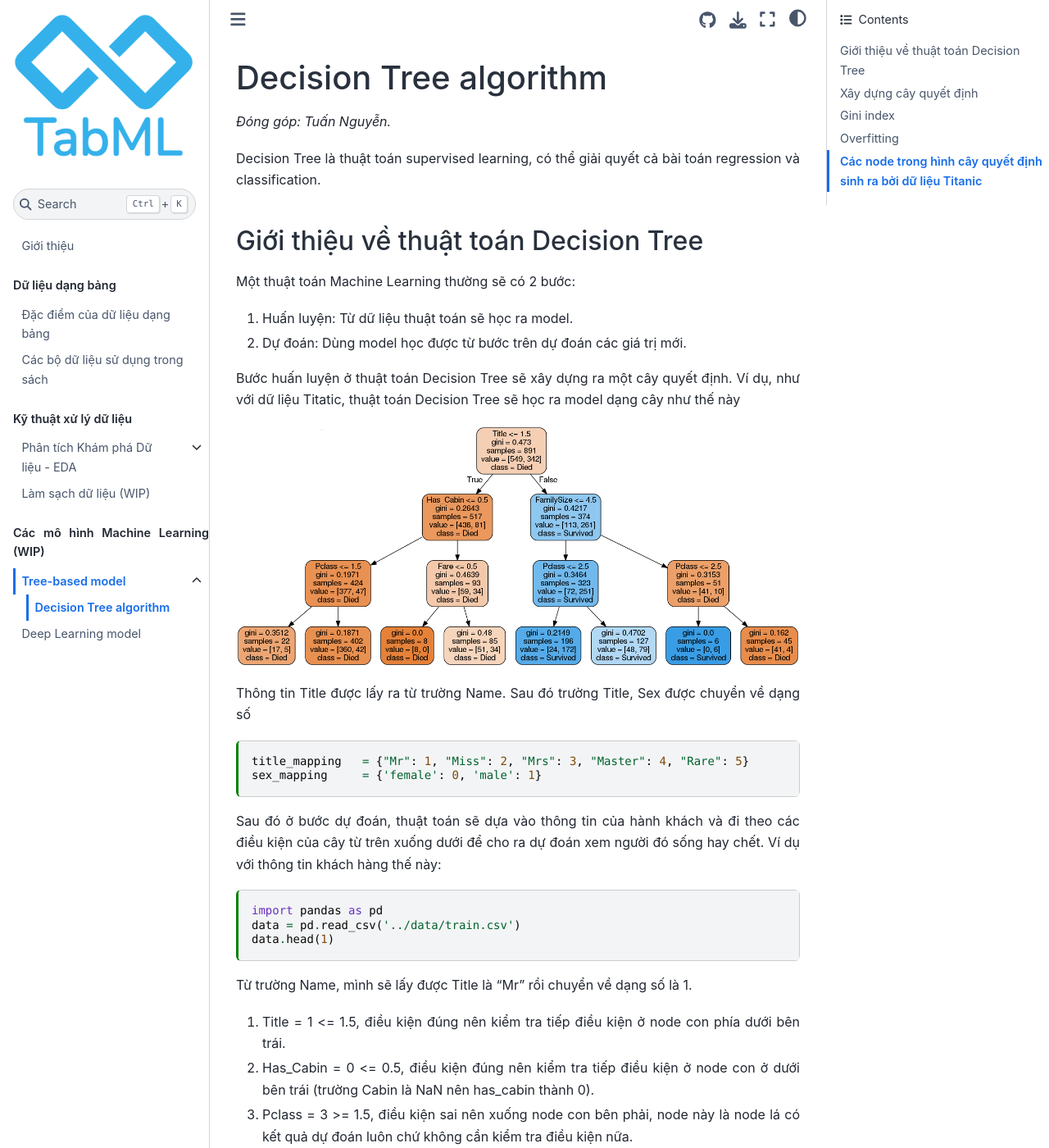
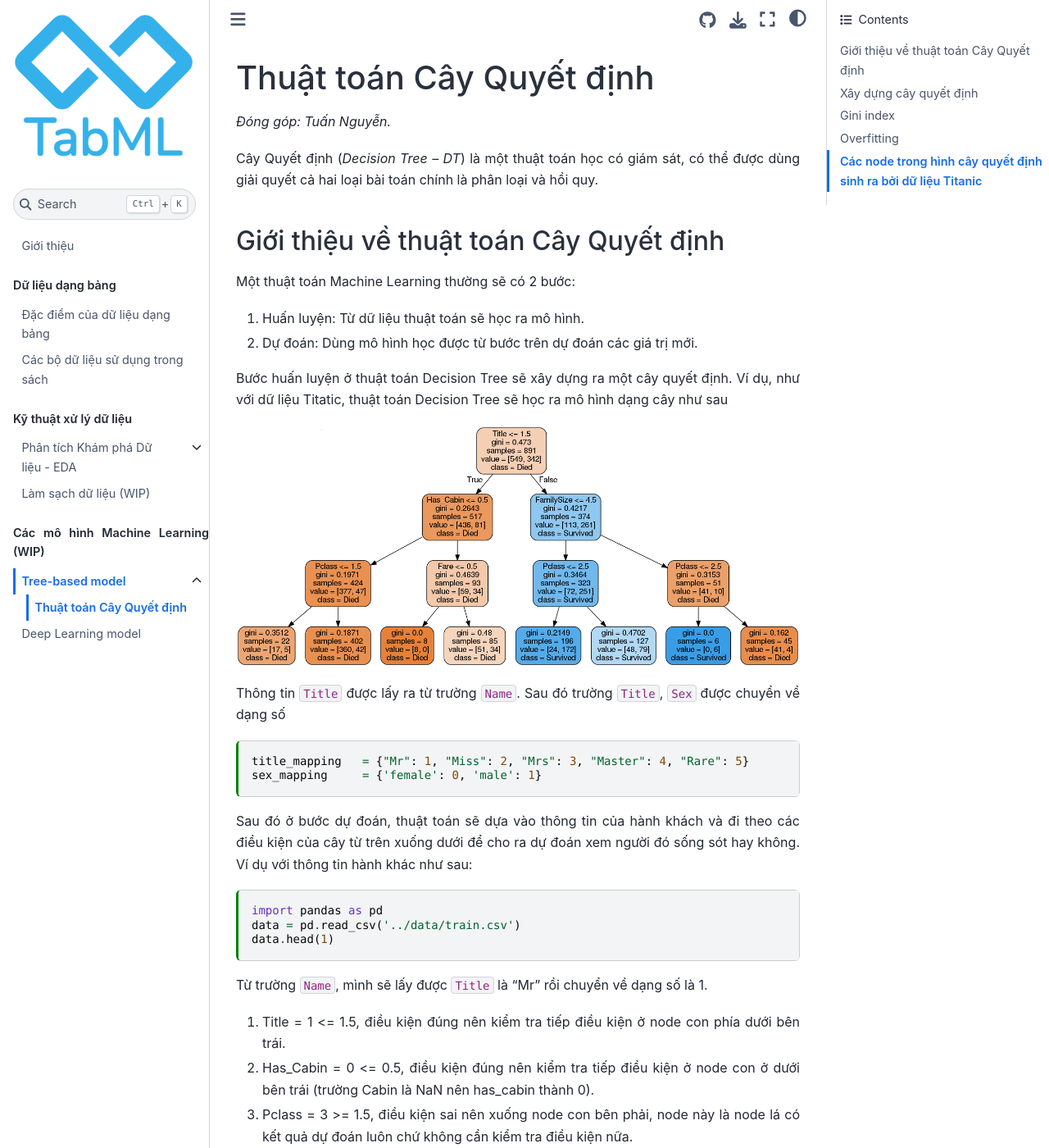
Before and after one commit to tiepvupsu/tabml_book, a Jupyter Book: the page built from book/ch_model/decision_tree.md, in a window 1280 px wide and 1400 px high. Shown: the whole window at 82% size. Built offline with Jupyter Book 1.0.4 settings and Sphinx 7.4.7 and the Sphinx Book theme 1.1.4, drawn with Linux system fonts in a browser that asks for light colours; some of the changed text lies outside the part shown.

Commit message:
📖 DOC: revise decision tree

````diff
--- a/book/ch_model/decision_tree.md
+++ b/book/ch_model/decision_tree.md
@@ -13,27 +13,30 @@ kernelspec:
 
 +++ {"pycharm": {"name": "#%% md\n"}}
 
-# Decision Tree algorithm
+# Thuật toán Cây Quyết định
+
 _Đóng góp: Tuấn Nguyễn._
 
-Decision Tree là thuật toán supervised learning, có thể giải quyết cả bài toán regression và classification.
+Cây Quyết định (_Decision Tree -- DT_) là một thuật toán học có giám sát, có thể được dùng giải quyết cả hai loại bài toán chính là phân loại và hồi quy.
 
 +++
 
-## Giới thiệu về thuật toán Decision Tree
+## Giới thiệu về thuật toán Cây Quyết định
 
 +++
 
 Một thuật toán Machine Learning thường sẽ có 2 bước:
-1. Huấn luyện: Từ dữ liệu thuật toán sẽ học ra model.
-2. Dự đoán: Dùng model học được từ bước trên dự đoán các giá trị mới.
+
+1. Huấn luyện: Từ dữ liệu thuật toán sẽ học ra mô hình.
+
+2. Dự đoán: Dùng mô hình học được từ bước trên dự đoán các giá trị mới.
 
 Bước huấn luyện ở thuật toán Decision Tree sẽ xây dựng ra một cây quyết định.
-Ví dụ, như với dữ liệu Titatic, thuật toán Decision Tree sẽ học ra model dạng cây như thế này
+Ví dụ, như với dữ liệu Titatic, thuật toán Decision Tree sẽ học ra mô hình dạng cây như sau
 
 ![titanic_decision_tree](./imgs/titanic.png)
 
-Thông tin Title được lấy ra từ trường Name. Sau đó trường Title, Sex được chuyển về dạng số
+Thông tin `Title` được lấy ra từ trường `Name`. Sau đó trường `Title`, `Sex` được chuyển về dạng số
 
 ```{code-cell} ipython3
 ---
@@ -47,7 +50,7 @@ sex_mapping     = {'female': 0, 'male': 1}
 ```
 
 Sau đó ở bước dự đoán, thuật toán sẽ dựa vào thông tin của hành khách và đi theo các điều kiện của cây từ trên xuống dưới để cho ra
-dự đoán xem người đó sống hay chết. Ví dụ với thông tin khách hàng thế này:
+dự đoán xem người đó sống sót hay không. Ví dụ với thông tin hành khác như sau:
 
 ```{code-cell} ipython3
 ---
@@ -61,7 +64,7 @@ data = pd.read_csv('../data/train.csv')
 data.head(1)
 ```
 
-Từ trường Name, mình sẽ lấy được Title là "Mr" rồi chuyển về dạng số là 1.
+Từ trường `Name`, mình sẽ lấy được `Title` là "Mr" rồi chuyển về dạng số là 1.
 1. Title = 1 <= 1.5, điều kiện đúng nên kiểm tra tiếp điều kiện ở node con phía dưới bên trái.
 2. Has_Cabin = 0 <= 0.5, điều kiện đúng nên kiểm tra tiếp điều kiện ở node con ở dưới bên trái (trường Cabin là NaN nên has_cabin thành 0).
 3. Pclass = 3 >= 1.5, điều kiện sai nên xuống node con bên phải, node này là node lá có kết quả dự đoán luôn chứ không cần kiểm tra điều kiện nữa.
@@ -182,7 +185,7 @@ Các thuật toán Decision Tree nói chung nếu xây dựng cây quyết đị
 
 ![overfitting](./imgs/overfitting.png)
 
-Mọi người thấy mô hình Decision Tree trên overfitting với dữ liệu, và tạo ra đường phân chia rất lạ. Thường có 2 cách giải quyết khi model Decision Tree bị overfitting:
+Mọi người thấy mô hình Decision Tree trên overfitting với dữ liệu, và tạo ra đường phân chia rất lạ. Thường có 2 cách giải quyết khi mô hình Decision Tree bị overfitting:
  1. **Dừng việc thêm các node điều kiện vào cây dựa vào các điều kiện:**
      - Giới hạn độ sâu của cây.
      - Chỉ định số phần tử tối thiểu (n) trong node lá, nếu 1 node có số phần tử ít hơn n thì sẽ không tách nữa.
````
